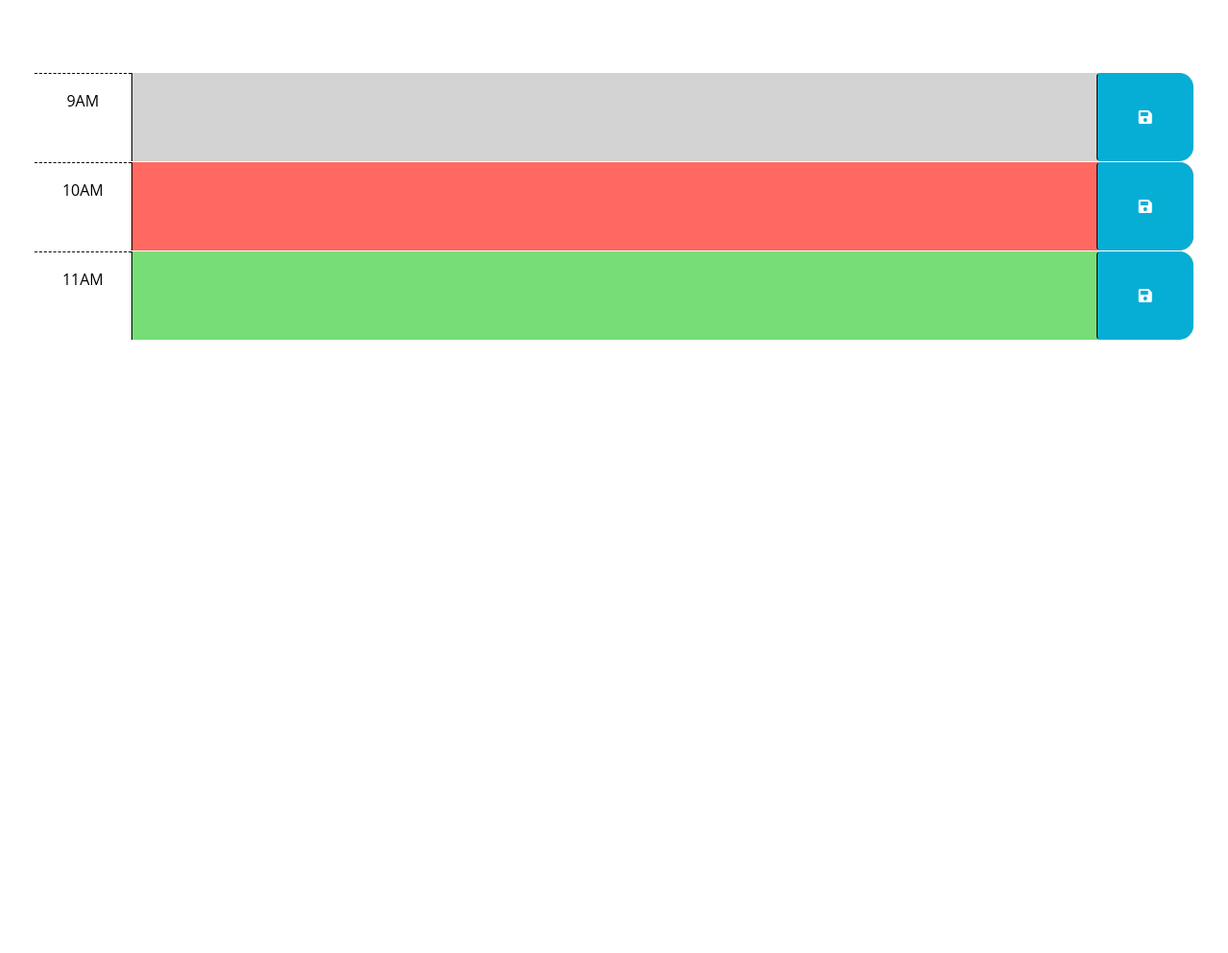
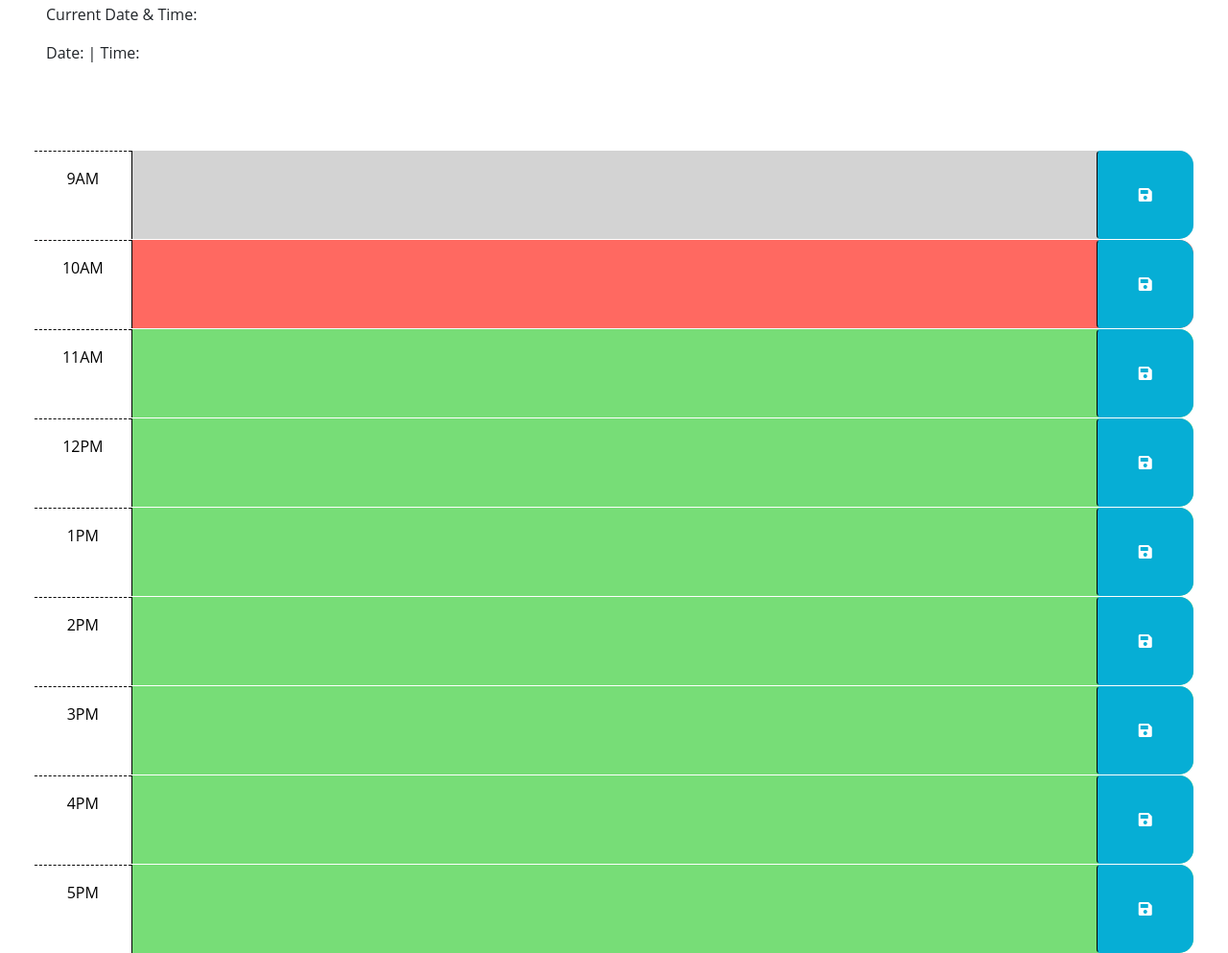
Before and after one commit to LarryByrd89/workday-scheduler-challenge5, a plain HTML site: page index.html in a window 1280 px wide. Shown: the part 176-1169 px from the top of the page at 96% size. Before the commit the page ends 800 px from the top, so only its background shows below. Drawn offline with nearby package versions, Linux system fonts and the light colour scheme.

Commit message:
added more time slots and dat & time holders

```diff
--- a/Develop/index.html
+++ b/index.html
@@ -24,22 +24,19 @@
     <title>Work Day Scheduler</title>
   </head>
 
+  <!-- Main-->
   <body>
     <header class="p-5 mb-4">
       <h1 class="display-3">Work Day Scheduler</h1>
       <p class="lead">A simple calendar app for scheduling your work day</p>
       <p id="currentDay" class="lead"></p>
+      <!-- Current Date & Time -->
+      <p>Current Date & Time:</p>
+      <p>Date: <span id="date"></span> | Time: <span id="time"></span></p>
     </header>
+
     <div class="container-fluid px-5">
-      <!-- Use class for "past", "present", and "future" to apply styles to the
-        time-block divs accordingly. The javascript will need to do this by
-        adding/removing these classes on each div by comparing the hour in the
-        id to the current hour. The html provided below is meant to be an example
-        demonstrating how the css provided can be leveraged to create the
-        desired layout and colors. The html below should be removed or updated
-        in the finished product. Remember to delete this comment once the
-        code is implemented.
-        -->
+      <div class="row"></div>
 
       <!-- Example of a past time block. The "past" class adds a gray background color. -->
       <div id="hour-9" class="row time-block past">
@@ -67,6 +64,55 @@
           <i class="fas fa-save" aria-hidden="true"></i>
         </button>
       </div>
+
+      <div id="hour-11" class="row time-block future">
+        <div class="col-2 col-md-1 hour text-center py-3">12PM</div>
+        <textarea class="col-8 col-md-10 description" rows="3"> </textarea>
+        <button class="btn saveBtn col-2 col-md-1" aria-label="save">
+          <i class="fas fa-save" aria-hidden="true"></i>
+        </button>
+      </div>
+
+      <div id="hour-11" class="row time-block future">
+        <div class="col-2 col-md-1 hour text-center py-3">1PM</div>
+        <textarea class="col-8 col-md-10 description" rows="3"> </textarea>
+        <button class="btn saveBtn col-2 col-md-1" aria-label="save">
+          <i class="fas fa-save" aria-hidden="true"></i>
+        </button>
+      </div>
+
+      <div id="hour-12" class="row time-block future">
+        <div class="col-2 col-md-1 hour text-center py-3">2PM</div>
+        <textarea class="col-8 col-md-10 description" rows="3"> </textarea>
+        <button class="btn saveBtn col-2 col-md-1" aria-label="save">
+          <i class="fas fa-save" aria-hidden="true"></i>
+        </button>
+      </div>
+
+      <div id="hour-13" class="row time-block future">
+        <div class="col-2 col-md-1 hour text-center py-3">3PM</div>
+        <textarea class="col-8 col-md-10 description" rows="3"> </textarea>
+        <button class="btn saveBtn col-2 col-md-1" aria-label="save">
+          <i class="fas fa-save" aria-hidden="true"></i>
+        </button>
+      </div>
+
+      <div id="hour-14" class="row time-block future">
+        <div class="col-2 col-md-1 hour text-center py-3">4PM</div>
+        <textarea class="col-8 col-md-10 description" rows="3"> </textarea>
+        <button class="btn saveBtn col-2 col-md-1" aria-label="save">
+          <i class="fas fa-save" aria-hidden="true"></i>
+        </button>
+      </div>
+
+      <div id="hour-15" class="row time-block future">
+        <div class="col-2 col-md-1 hour text-center py-3">5PM</div>
+        <textarea class="col-8 col-md-10 description" rows="3"> </textarea>
+        <button class="btn saveBtn col-2 col-md-1" aria-label="save">
+          <i class="fas fa-save" aria-hidden="true"></i>
+        </button>
+      </div>
+
     </div>
 
     <script src="https://cdnjs.cloudflare.com/ajax/libs/jquery/3.2.1/jquery.min.js"></script>
```
Also changed, not shown: script.js (renamed from Develop/script.js, +12 -8 lines), style.css (renamed from Develop/style.css).
